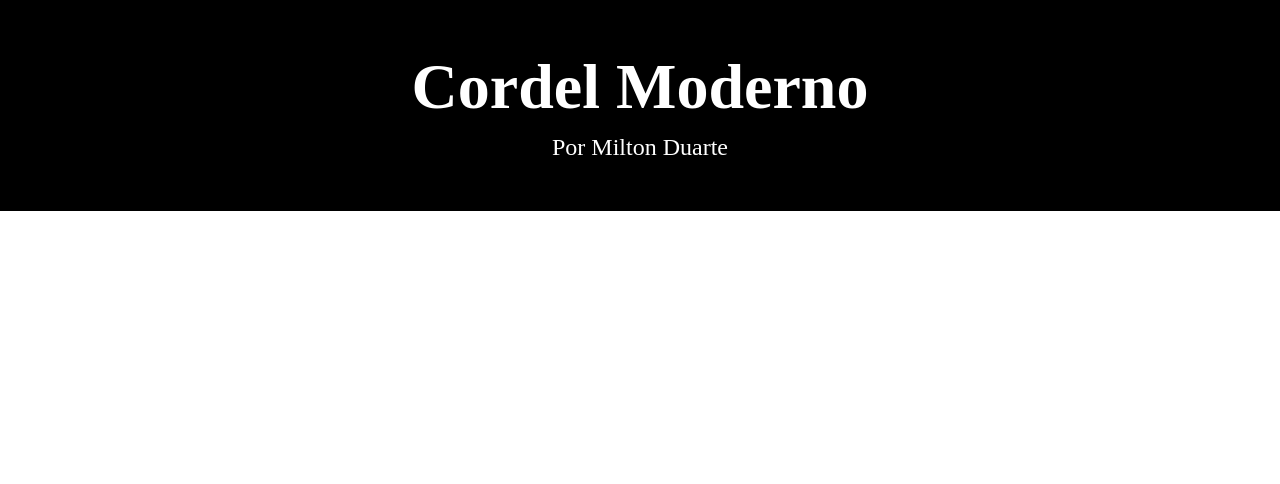
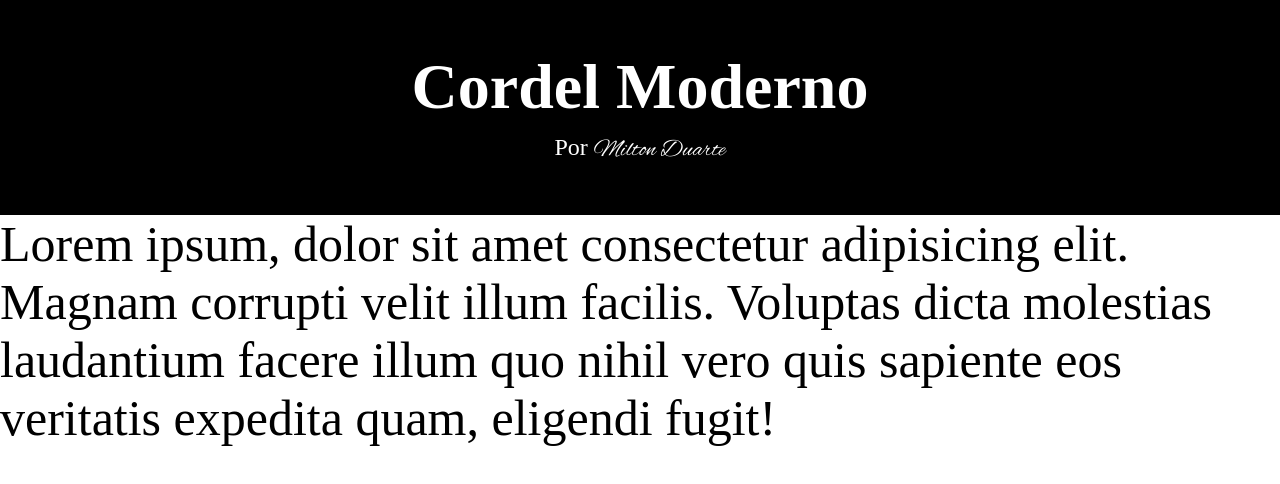
Before and after one commit to Wmbert/projeto-cordel, a plain HTML site: page index.html in a window 1280 px wide. Drawn offline with Linux system fonts and the light colour scheme.

Commit message:
adicionei algumas fontes

```diff
--- a/estilo/estilo.css
+++ b/estilo/estilo.css
@@ -1,8 +1,25 @@
 @charset "UTF-8";
 
+@font-face {
+    font-family: escrita;
+    src: url(../fontes/Caveat-VariableFont_wght.ttf) format(truetype);
+    font-weight: normal;
+}
 
+@font-face {
+    font-family: nome;
+    src: url(../fontes/AlexBrush-Regular.ttf) format(truetype);
+    font-weight: normal;
+}
 
+:root {
+    --cor1: black;
+    --cor2: white;
 
+    --fontetitulo: 'titulo';
+    --fonteescrita: 'escrita', Arial;
+    --fontenome: 'nome', arial;
+}
 
 * {
     margin: 0px;
@@ -10,16 +27,16 @@
 }
 
 header {
-    background-color: black;
-    color: white;
+    background-color: var(--cor1);
+    color: var(--cor2);
     text-align: center;
     padding: 50px;
 }
 
 header > h1 {
+    font-family: var(--fontetitulo);
     padding-bottom: 10px;
     font-size: 400%;
-    font-weight: bolder;
 }
 
 header > p {
@@ -27,10 +44,16 @@ header > p {
 }
 
 p > a {
+    font-family: var(--fontenome);
     text-decoration: none;
-    color: white;
+    color: var(--cor2);
 }
 
 p > a:hover {
     text-decoration: underline;
 }
+
+main> p {
+    font-family: var(--fontetitulo);
+    font-size: 50px;
+}
--- a/index.html
+++ b/index.html
@@ -11,6 +11,8 @@
         <h1>Cordel Moderno</h1>
         <p>Por <a href="https://www.recantodasletras.com.br/poesias/3186743" target="_blank">Milton Duarte</a></p>
     </header>
-
+    <main>
+        <p>Lorem ipsum, dolor sit amet consectetur adipisicing elit. Magnam corrupti velit illum facilis. Voluptas dicta molestias laudantium facere illum quo nihil vero quis sapiente eos veritatis expedita quam, eligendi fugit!</p>
+    </main>
 </body>
 </html>
```
Also changed, not shown: fontes/AlexBrush-Regular.ttf (added), fontes/Caveat-VariableFont_wght.ttf (added), fontes/OFL.txt (added), fontes/Super Dream.ttf (added), fontes/tall bolder.ttf (deleted).
